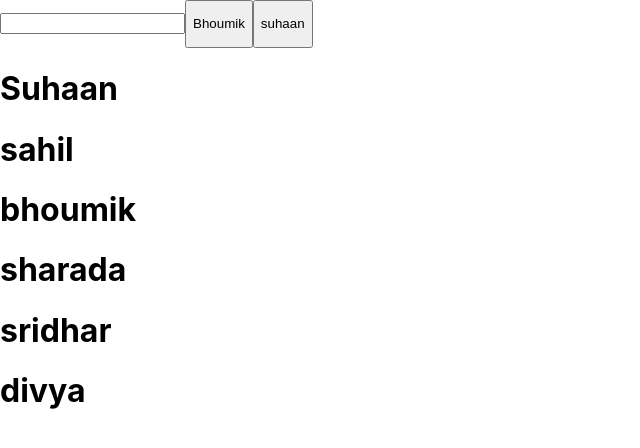
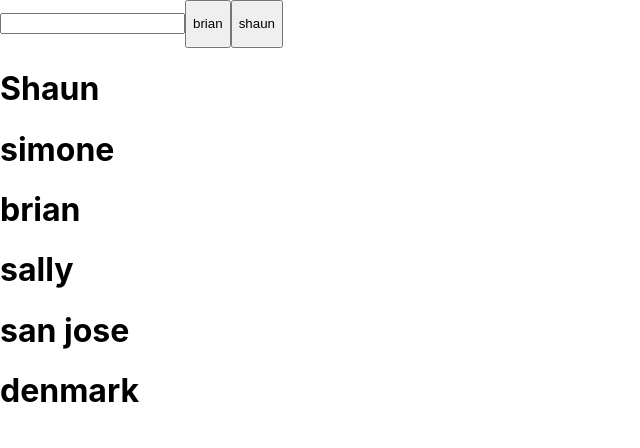
Before and after one commit to suhaansridhar/practice, a React (Create React App) app: page / in a window 1280 px wide. Shown: the top 448 px of the page, without its empty margins (0-640 px from the left). Built offline with nearby package versions, Linux system fonts and the light colour scheme.

Commit message:
updated filter

```diff
--- a/src/Components.js/Filter.js
+++ b/src/Components.js/Filter.js
@@ -2,7 +2,7 @@ import { useState } from "react";
 import { nanoid } from "nanoid";
 
 function Filter(){
-    const names = ["Suhaan", 'sahil', 'bhoumik', 'sharada', 'sridhar', 'divya'];
+    const names = ["Shaun", 'simone', 'brian', 'sally', 'san jose', 'denmark'];
 
     const [display, setDisplay] = useState(names);
     const [search, setSearch] = useState('');
@@ -21,8 +21,8 @@ function Filter(){
     return(
         <div className="filter--container">
             <input type="text" onChange={handleChange} value={search}/>
-            <button value="bhoumik" onClick={handleChangeButton}><p>Bhoumik</p></button>
-            <button value="suhaan" onClick={handleChangeButton}><p>suhaan</p></button>
+            <button value="brian" onClick={handleChangeButton}><p>brian</p></button>
+            <button value="shaun" onClick={handleChangeButton}><p>shaun</p></button>
             {display.map((item) => {
                 return(
                     <h1 key={item}>{item}</h1>
```
